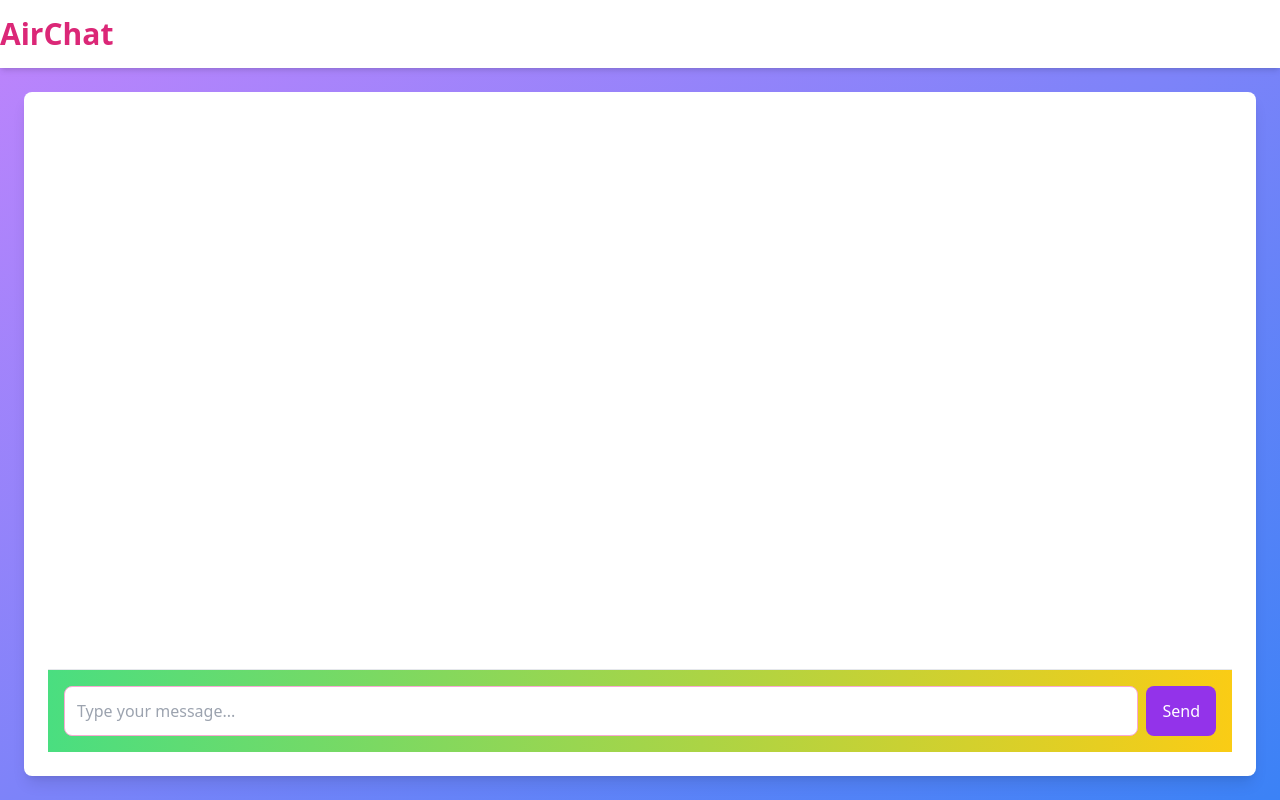
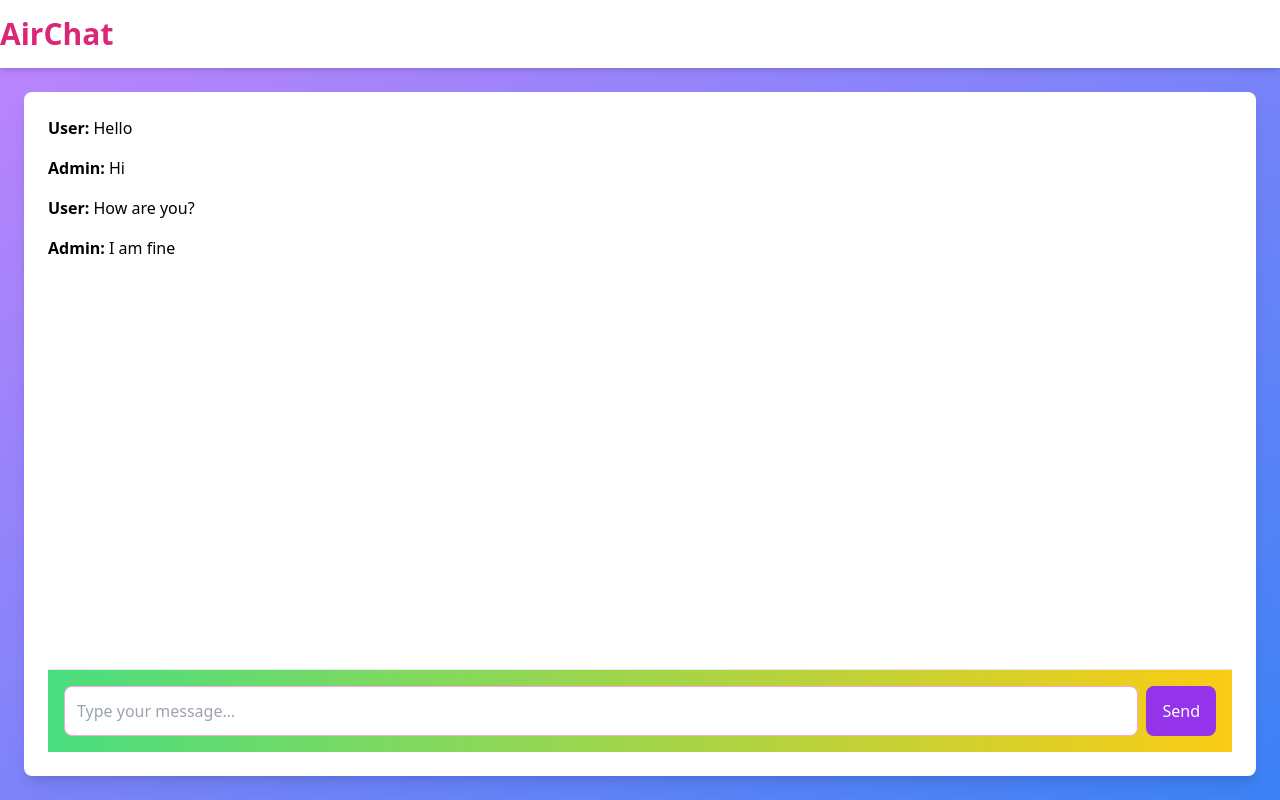
Before and after one commit to hrichiksite/airchat, a Next.js app: page / in a window 1280 px wide. Built offline with nearby package versions, Linux system fonts and the light colour scheme.

Commit message:
feat: Add message array and display messages in chat component

```diff
--- a/pages/index.tsx
+++ b/pages/index.tsx
@@ -4,6 +4,29 @@ import { Inter } from "next/font/google";
 const inter = Inter({ subsets: ["latin"] });
 // taken help from ai
 export default function Home() {
+  // message array
+  const messages = [
+    {
+      id: 1,
+      message: "Hello",
+      sender: "user",
+    },
+    {
+      id: 2,
+      message: "Hi",
+      sender: "bot",
+    },
+    {
+      id: 3,
+      message: "How are you?",
+      sender: "user",
+    },
+    {
+      id: 4,
+      message: "I am fine",
+      sender: "bot",
+    },
+  ];
   return(
     <>
 <div className="flex flex-col h-screen bg-gradient-to-br from-purple-400 to-blue-500">
@@ -18,6 +41,14 @@ export default function Home() {
 <div className="bg-white rounded-lg shadow-lg p-6 h-full flex flex-col">
   <div className="overflow-y-auto flex-1">
     {/* Messages */}
+    {/* iter over message array */}
+    {messages.map((message) => (
+      <div key={message.id} className="mb-4">
+      <p className={`text-${message.sender === "user" ? "blue-700" : "green-600"}`}>
+        <strong>{message.sender === "user" ? "User:" : "Admin:"}</strong> {message.message}
+      </p>
+      </div>
+    ))}
   </div>
   <footer className="bg-gradient-to-r from-green-400 to-yellow-400 p-4 border-t">
     <div className="flex">
```
